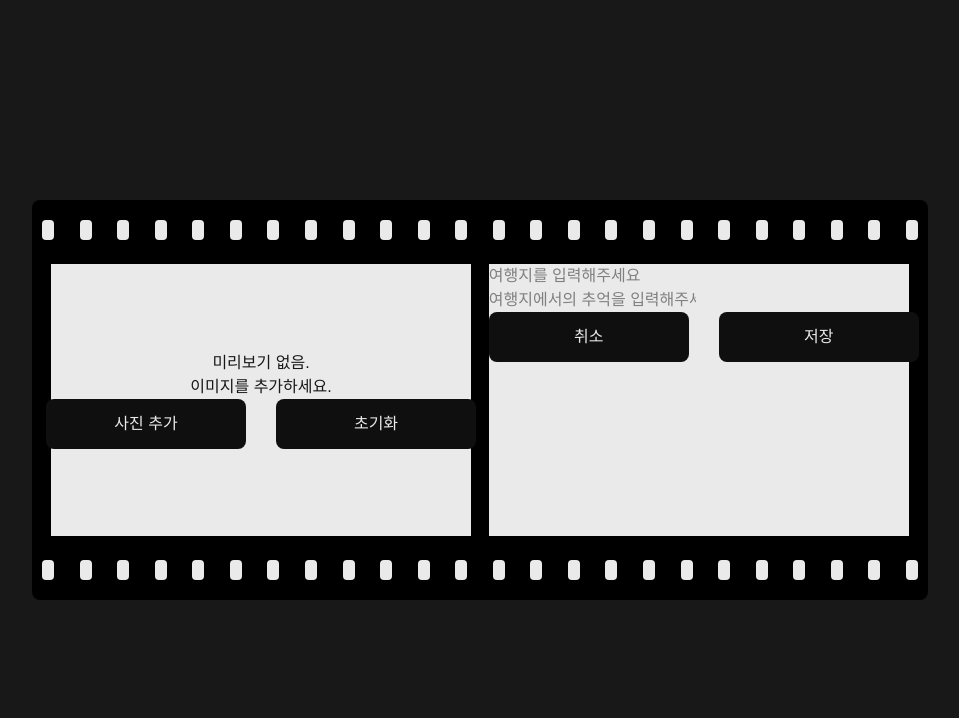
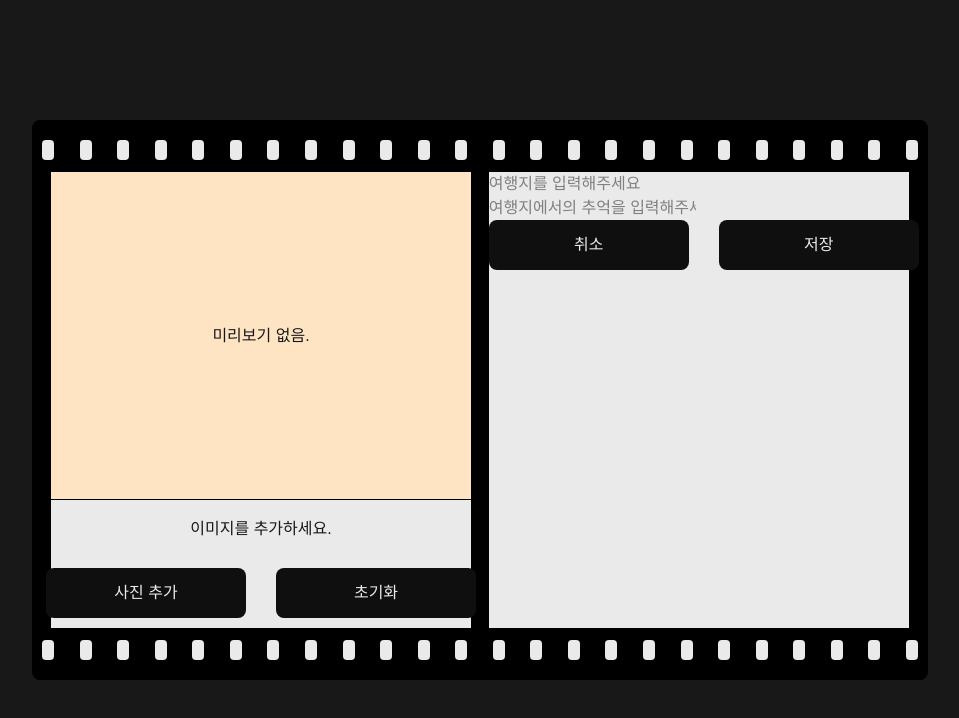
Before and after one commit to DevWonny/Re-Memory, a Next.js app: page /upload in a window 1280 px wide. Shown: the top 718 px of the page, without its empty margins (160-1119 px from the left). Built offline with nearby package versions, Linux system fonts and the light colour scheme.

Commit message:
Upload Page Image Upload 기능 구현 진행중

```diff
--- a/app/upload/page.tsx
+++ b/app/upload/page.tsx
@@ -8,7 +8,7 @@
 // * Mobile -> PC에서 좌우로 되어있던 것들을 상하로 Layout 변경
 /* eslint-disable @next/next/no-img-element */
 "use client";
-import { useState, useRef } from "react";
+import { useState, useRef, useEffect } from "react";
 import { useRouter } from "next/navigation";
 import { Swiper, SwiperSlide } from "swiper/react";
 import { EffectCards, Zoom } from "swiper/modules";
@@ -20,26 +20,31 @@ import "swiper/css";
 import "swiper/css/zoom";
 import "swiper/css/effect-cards";
 
+interface UploadFile {
+  file: File;
+  previewUrl: string;
+}
+
 export default function Upload() {
   const router = useRouter();
   const imageInputRef = useRef<HTMLInputElement | null>(null);
-  const [previewImage, setPreviewImage] = useState<string | null>(null);
-  const [images, setImages] = useState<string[]>([]);
+  const [images, setImages] = useState<UploadFile[]>([]);
 
   // function
   const onAddImages = (e: React.ChangeEvent<HTMLInputElement>) => {
     const files = e.target.files;
-    if (!files) return;
 
-    const newImages = Array.from(files).map((file) =>
-      URL.createObjectURL(file)
-    );
+    if (!files) {
+      return;
+    }
+
+    const newImages = Array.from(files).map((file) => ({
+      file,
+      previewUrl: URL.createObjectURL(file),
+    }));
 
     setImages((prev) => [...prev, ...newImages]);
-
-    if (!previewImage && newImages.length > 0) {
-      setPreviewImage(newImages[0]);
-    }
+    e.target.value = "";
   };
 
   const onOpenInput = () => {
@@ -55,20 +60,20 @@ export default function Upload() {
     if (images.length === 0) {
       return;
     }
-
     setImages([]);
-    setPreviewImage(null);
+    if (imageInputRef.current) {
+      imageInputRef.current.value = "";
+    }
   };
 
   const onCancelClick = () => {
-    setPreviewImage(null);
     setImages([]);
     router.replace("/");
   };
 
   return (
     <div className="upload-page flex items-center justify-center w-screen h-screen">
-      <div className="upload-container flex flex-col items-center justify-between w-[70%] h-[50%]">
+      <div className="upload-container flex flex-col items-center justify-between w-[70%] h-[70%]">
         <div className="perforation">
           {Array.from({ length: 24 }).map((_, index) => (
             <p key={`top-perforation-${index}`} />
@@ -76,15 +81,10 @@ export default function Upload() {
         </div>
 
         <div className="contents-container flex justify-around items-center w-full h-full">
-          <div className="content w-[48%] h-[85%] flex flex-col items-center justify-center">
+          <div className="content w-[48%] h-[95%] flex flex-col items-center justify-start">
             {/* // * Image Preview */}
             <div className="preview-content">
               {images.length > 0 ? (
-                // <img
-                //   src={previewImage}
-                //   alt="Preview Image"
-                //   className="w-[100px] h-[100px] object-contain"
-                // />
                 <Swiper
                   effect={"cards"}
                   grabCursor={true}
@@ -95,23 +95,31 @@ export default function Upload() {
                   {images.map((image, index) => (
                     <SwiperSlide key={`preview-swiper-image-${index}`}>
                       <div className="swiper-zoom-container">
-                        <img src={image} alt="Preview Image" />
+                        <img
+                          src={image.previewUrl}
+                          alt="Preview Image"
+                          className="w-full h-full"
+                        />
                       </div>
                     </SwiperSlide>
                   ))}
                 </Swiper>
               ) : (
-                <span>미리보기 없음.</span>
+                <div className="no-preview w-full h-full flex items-center justify-center">
+                  미리보기 없음.
+                </div>
               )}
             </div>
             {/* // * Image List  */}
             <div className="image-list-content">
               {images.length > 0 ? (
                 images.map((img, index) => (
-                  <p key={`image-list-item-${index}`}>{img}</p>
+                  <p key={`image-list-item-${index}`}>{img.file?.name}</p>
                 ))
               ) : (
-                <span>이미지를 추가하세요.</span>
+                <div className="no-image-list w-full h-full flex items-center justify-center">
+                  이미지를 추가하세요.
+                </div>
               )}
             </div>
 
@@ -140,7 +148,7 @@ export default function Upload() {
             </div>
           </div>
 
-          <div className="content w-[48%] h-[85%]">
+          <div className="content w-[48%] h-[95%]">
             {/* // * Category , Description , Button(Cancel, Save) */}
             <CommonInput type="category" />
             <CommonInput type="description" />
--- a/styles/upload.scss
+++ b/styles/upload.scss
@@ -3,7 +3,7 @@
 div.upload-page {
   background-color: $sub-color;
   div.upload-container {
-    background-color: black;
+    background-color: #000;
     padding: 20px 10px;
     border-radius: 8px;
     div.perforation {
@@ -24,15 +24,26 @@ div.upload-page {
       div.content {
         background-color: $text-color;
         color: $sub-color;
+        padding-bottom: 10px;
 
         div.preview-content {
-          // background-color: red;
+          width: 100%;
+          height: 328px;
+          background-color: bisque;
+          border-bottom: 0.5px solid #000;
+          div {
+            height: 100%;
+          }
+
           .swiper-slide-shadow {
             background-color: unset;
           }
         }
 
         div.image-list-content {
+          width: 100%;
+          height: calc(100% - 388px);
+          margin-bottom: 10px;
         }
 
         div.button-content {
```
